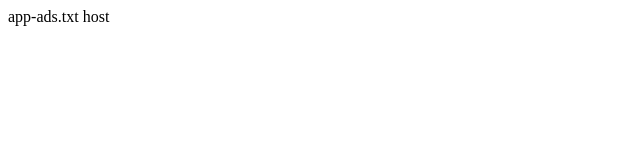
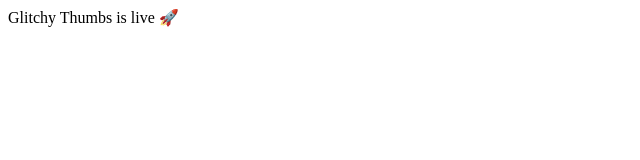
Before and after one commit to glitchythumbs/glitchythumbs.github.io, a plain HTML site: page index.html in a window 1280 px wide. Shown: the full height of the page, 0-640 px from the left. Drawn offline with Linux system fonts and the light colour scheme.

Commit message:
Update index.html

```diff
--- a/index.html
+++ b/index.html
@@ -1,6 +1,6 @@
 <!doctype html>
 <html>
   <body>
-    app-ads.txt host
+    Glitchy Thumbs is live 🚀
   </body>
 </html>
```
